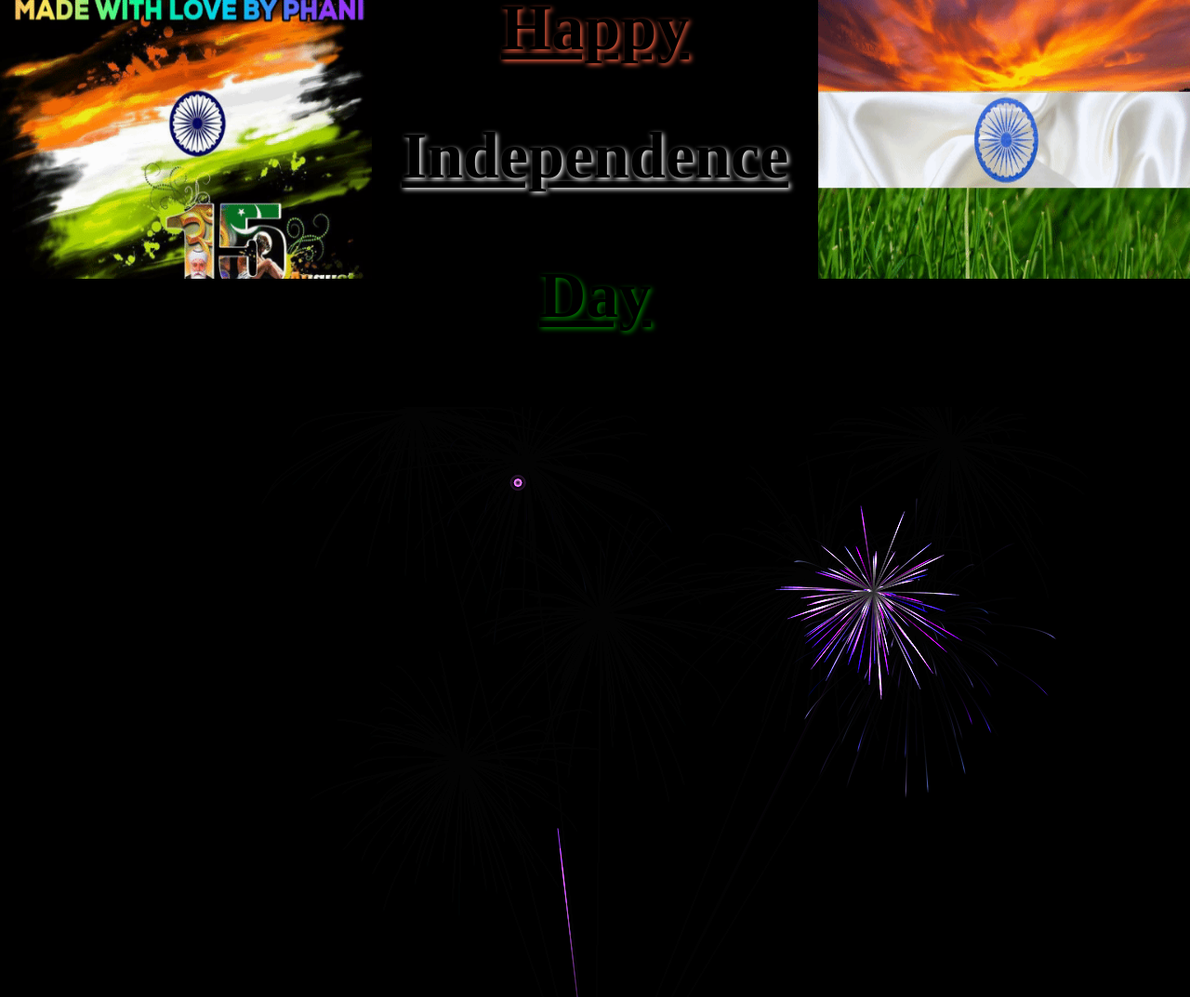
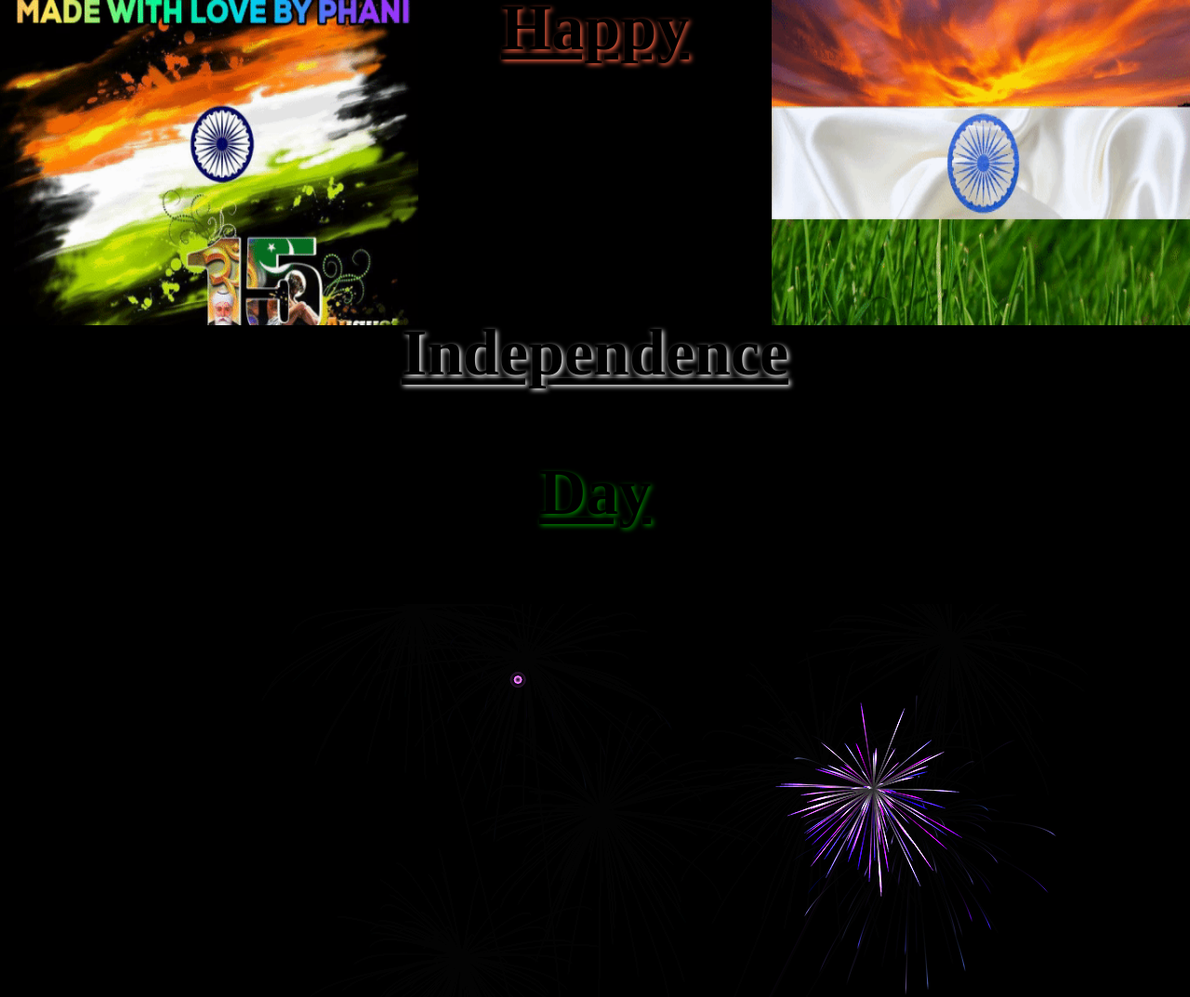
Before and after one commit to Phani-E650/IndependenceDay, a plain HTML site: page index.html in a window 1280 px wide. Shown: the top 1073 px of the page at 93% size. Drawn offline with Linux system fonts and the light colour scheme.

Commit message:
size of image updated

```diff
--- a/index.html
+++ b/index.html
@@ -12,8 +12,8 @@
         </script>
     </head>
     <body>
-        <img class="img1" src="india2.gif" width="400" height="300">
-        <img class="img2" src="india3.gif" width="400" height="300">
+        <img class="img1" src="india2.gif" width="450" height="350">
+        <img class="img2" src="india3.gif" width="450" height="350">
         <div>
         <h1> Happy</h1><h2> Independence</h2><h3> Day</h3>
         </div>
```
